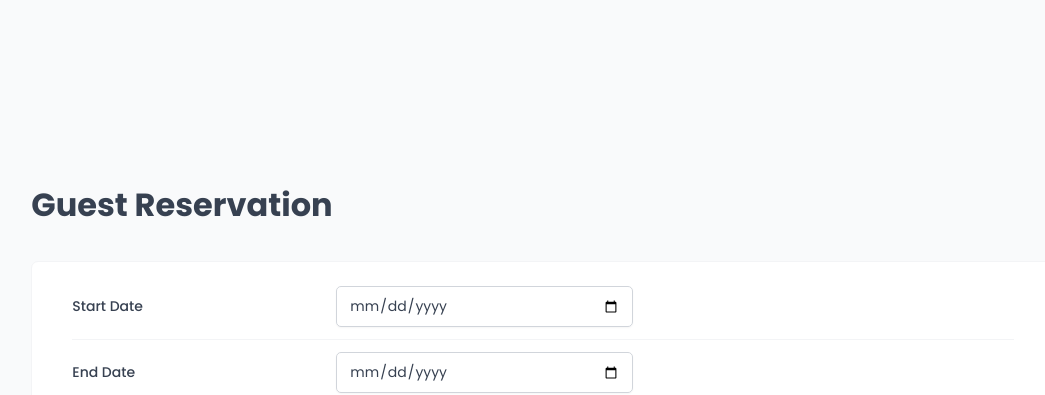
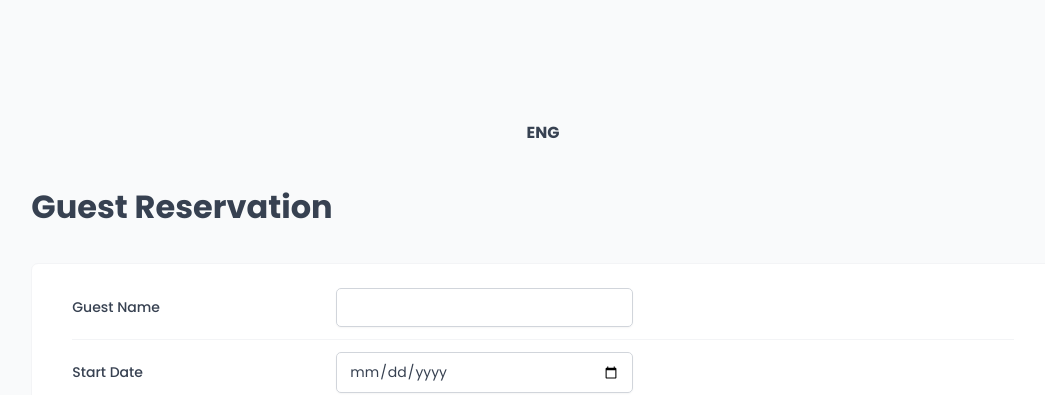
Before and after one commit to observer1220/oirasekeiryu, a React (Vite) app: page /reserve in a window 1280 px wide. Shown: the top 395 px of the page, without its empty margins (97-1142 px from the left). Built offline with nearby package versions, Linux system fonts and the light colour scheme; no server answers; the database is empty; a web font is replaced by a local one.

Commit message:
deploy 2024-03-29 16:34:32

```diff
--- a/src/pages/Account.jsx
+++ b/src/pages/Account.jsx
@@ -7,12 +7,10 @@ function Account() {
   return (
     <>
       <Heading as="h1">Update your account</Heading>
-
       <Row>
         <Heading as="h3">Update user data</Heading>
         <UpdateUserDataForm />
       </Row>
-
       <Row>
         <Heading as="h3">Update password</Heading>
         <UpdatePasswordForm />
--- a/src/pages/Reserve.jsx
+++ b/src/pages/Reserve.jsx
@@ -10,6 +10,7 @@ import { useCabins } from "../features/cabins/useCabins";
 import { useEffect, useState } from "react";
 import { useTranslation } from "react-i18next";
 import ReserveLayout from "../ui/Layout/ReserveLayout";
+import LanguageSwitch from "../ui/LanguageSwitch";
 
 function Reserve() {
   const { t } = useTranslation();
@@ -20,9 +21,9 @@ function Reserve() {
   const { register, formState, getValues, handleSubmit, reset } = useForm();
   const { errors } = formState;
 
-  function onSubmit({ startDate, endDate, numGuests }) {
+  function onSubmit({ guestId, startDate, endDate, numGuests }) {
     reserve(
-      { startDate, endDate, numGuests, cabinId },
+      { guestId, startDate, endDate, numGuests, cabinId },
       {
         onSuccess: () => reset(),
       }
@@ -45,9 +46,20 @@ function Reserve() {
   if (isLoading) return <Spinner />;
   return (
     <ReserveLayout>
+      <LanguageSwitch />
       <h1>{t("reserve.title")}</h1>
       <Form onSubmit={handleSubmit(onSubmit)}>
         {/* cabinPrice extrasPrice totalPrice hasBreakfast */}
+        <FormRow label="Guest Name" error={errors?.guestId?.message}>
+          <Input
+            type="text"
+            id="guestId"
+            disabled={isLoading}
+            {...register("guestId", {
+              required: "This field is required",
+            })}
+          />
+        </FormRow>
         <FormRow label="Start Date" error={errors?.startDate?.message}>
           <Input
             type="date"
--- a/src/services/apiBooking.js
+++ b/src/services/apiBooking.js
@@ -1,15 +1,16 @@
 import supabase from "./supabase";
 
-export async function reserve ({ startDate, endDate, numGuests, cabinId }) {
+export async function reserve ({ guestId, startDate, endDate, numGuests, cabinId }) {
   console.log({ startDate, endDate, numGuests, cabinId });
   const numNights = (new Date(endDate) - new Date(startDate)) / (1000 * 60 * 60 * 24);
 
   const { data: cabinData } = await supabase
     .from('cabins')
     .select('*');
-  const cabinPrice = cabinData.find((cabin) => cabin.id === cabinId).discount;
+  const cabinDataById = cabinData.find((cabin) => cabin.id === cabinId);
+  const cabinPrice = cabinDataById.discount === 0 ? cabinDataById.regularPrice : cabinDataById.discount;
   const totalPrice = numNights * cabinPrice;
-  // const guestId = 112
+  // const guestId = guestId;
   // console.log({ guestId });
 
   const { data, error } = await supabase.from('bookings').insert([
@@ -23,7 +24,7 @@ export async function reserve ({ startDate, endDate, numGuests, cabinId }) {
       cabinPrice: cabinPrice,
       totalPrice: totalPrice,
       cabinId: cabinId,
-      guestId: 112,
+      guestId: guestId,
     }
   ]);
 
--- a/src/ui/HeaderMenu.jsx
+++ b/src/ui/HeaderMenu.jsx
@@ -4,7 +4,6 @@ import ButtonIcon from "./ButtonIcon";
 import { HiOutlineUser } from "react-icons/hi2";
 import { useNavigate } from "react-router-dom";
 import DarkModeToggle from "./DarkModeToggle";
-import LanguageSwitch from "./LanguageSwitch";
 
 const StyledHeaderMenu = styled.ul`
   display: flex;
@@ -22,9 +21,6 @@ function HeaderMenu() {
         </ButtonIcon>
       </li>
       <li>
-        <LanguageSwitch />
-      </li>
-      <li>
         <DarkModeToggle />
       </li>
       <li>
```
Also changed, not shown: 2 other files (tests, documents, lock files or other folders).
